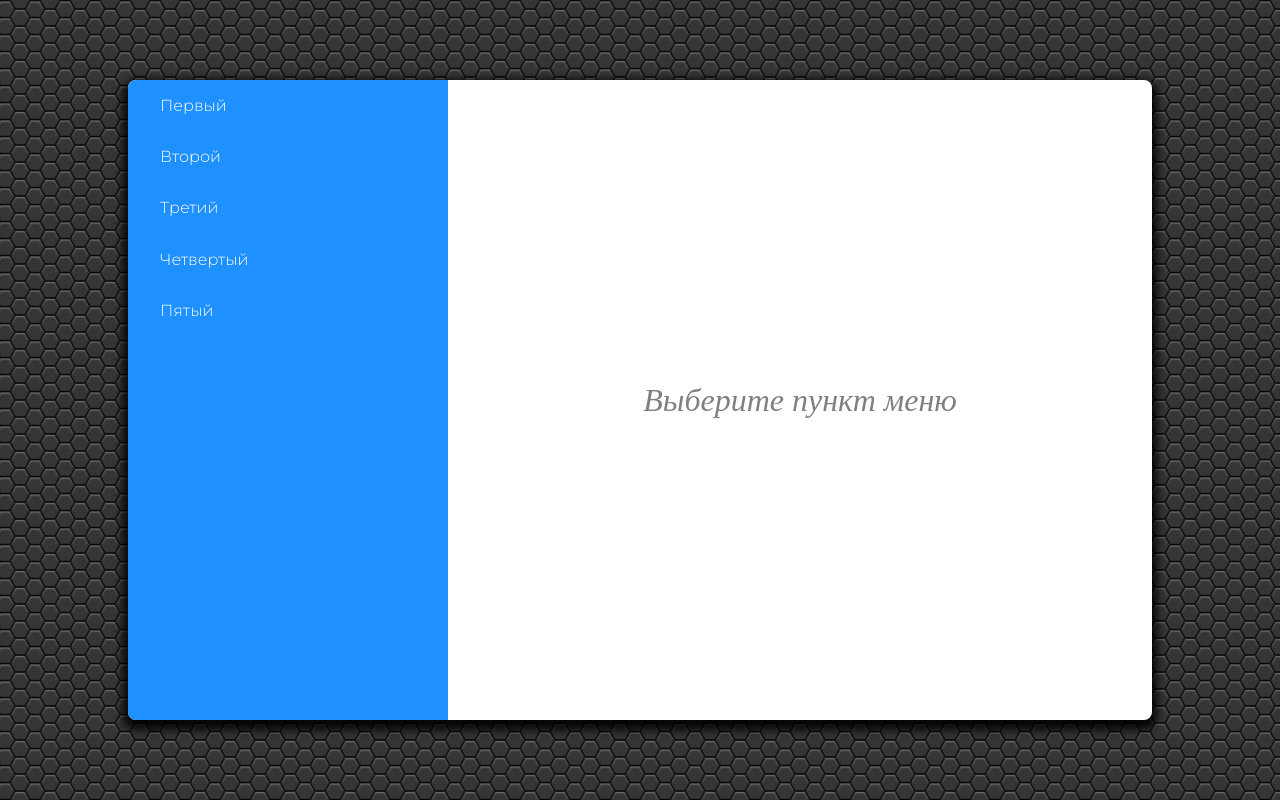
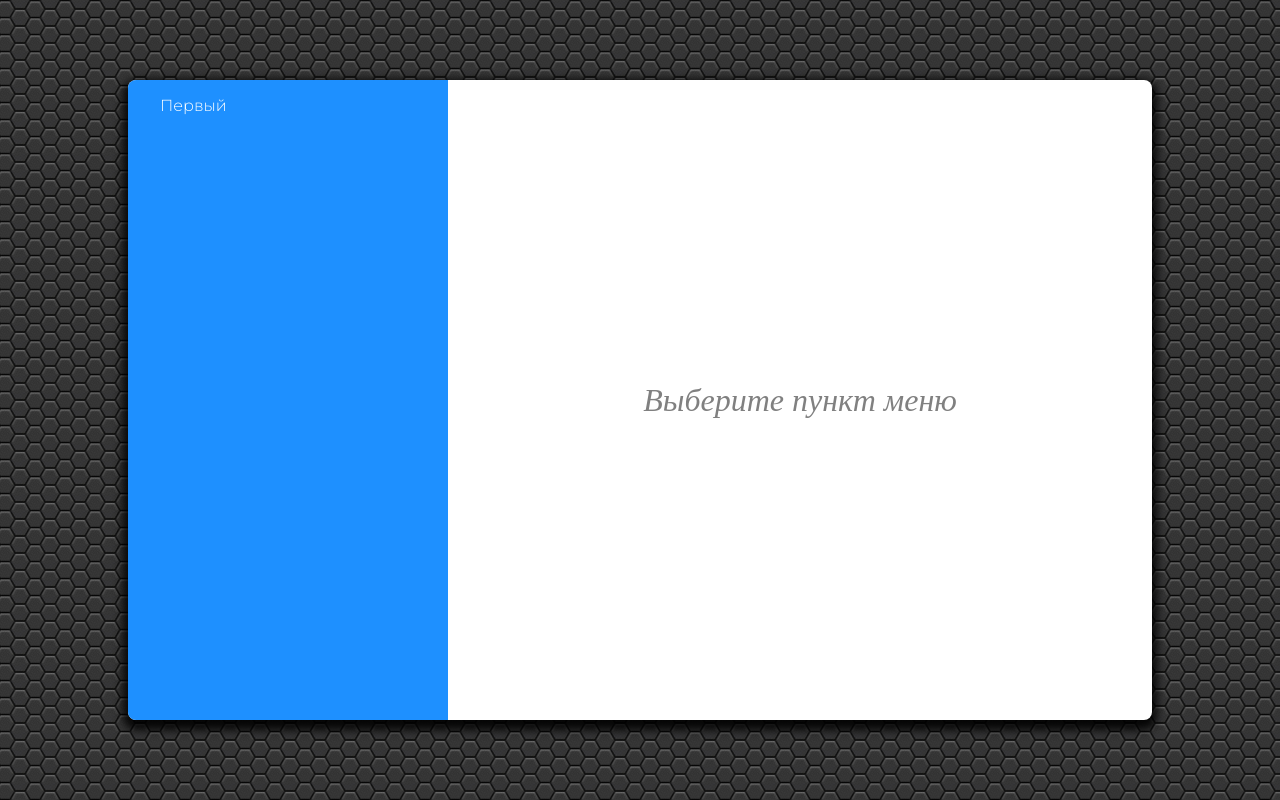
Before and after one commit to SergeyLebidko/ws_demo_client, a React (Create React App) app: page / in a window 1280 px wide. Built offline with nearby package versions, Linux system fonts and the light colour scheme.

Commit message:
Реализован коннект к серверу по websocket

```diff
--- a/src/App.js
+++ b/src/App.js
@@ -1,29 +1,15 @@
 import React from 'react';
 import {Route, Redirect, Switch} from 'react-router-dom';
 import Menu from './Menu/Menu';
+import Echo from './Echo/Echo';
 import style from './App.module.css';
 
 const menuItemData = [
     {
         title: 'Первый',
-        href: '_1'
+        href: 'echo',
+        component: Echo
     },
-    {
-        title: 'Второй',
-        href: '_2'
-    },
-    {
-        title: 'Третий',
-        href: '_3'
-    },
-    {
-        title: 'Четвертый',
-        href: '_4'
-    },
-    {
-        title: 'Пятый',
-        href: '_5'
-    }
 ]
 
 function App() {
@@ -40,7 +26,7 @@ function App() {
                     />
                     {menuItemData.map(
                         (item, index) =>
-                            <Route key={index} path={`/${item.href}`} component={Cap}/>
+                            <Route key={index} path={`/${item.href}`} component={item.component}/>
                     )}
                     <Route path="*">
                         <Redirect to="/"/>
@@ -52,11 +38,3 @@ function App() {
 }
 
 export default App;
-
-const Cap = ({location}) => {
-    return (
-        <div>
-            {location.pathname}
-        </div>
-    );
-}
--- /dev/null
+++ b/src/Echo/Echo.js
@@ -0,0 +1,19 @@
+import React, {useEffect} from 'react';
+import {HOST} from '../settings';
+import style from './Echo.module.css';
+
+function Echo() {
+
+    useEffect(() => {
+        let socket = new WebSocket(HOST + 'ws/echo/');
+        return () => socket.close();
+    }, []);
+
+    return (
+        <div>
+            Здесь будет реализован простой эхо-сервер...
+        </div>
+    )
+}
+
+export default Echo;
--- /dev/null
+++ b/src/settings.js
@@ -0,0 +1,5 @@
+const PROTOCOL = 'ws';
+const DOMEN = 'localhost';
+const PORT = 8000;
+
+export const HOST = `${PROTOCOL}://${DOMEN}:${PORT}/`;
```
Also changed, not shown: src/Echo/Echo.module.css (added).
